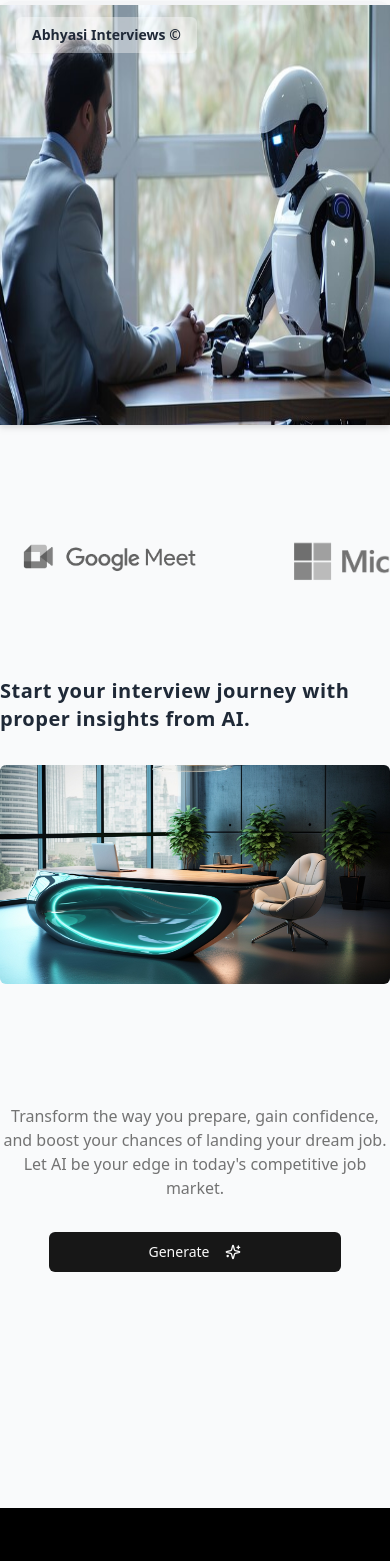
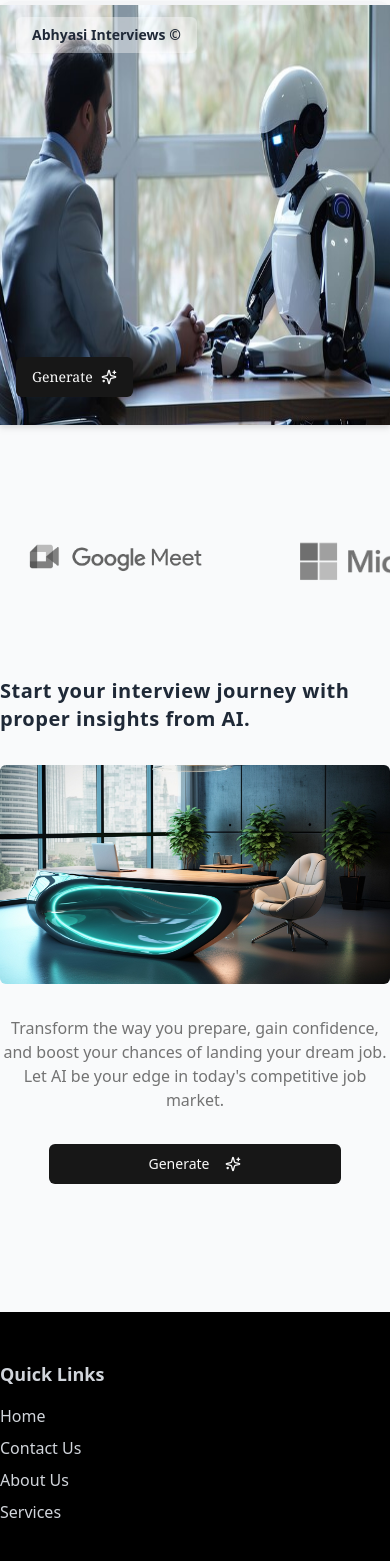
Before and after one commit to Gcvishwas/Abhyasi, a React (Vite) app: page / in a window 390 px wide. Shown: the part 432-1993 px from the top of the page. Built offline with nearby package versions, Linux system fonts and the light colour scheme; no server answers.

Commit message:
Basic amends

```diff
--- a/src/routes/home.tsx
+++ b/src/routes/home.tsx
@@ -57,9 +57,9 @@ const HomePage = () => {
                     <div className="absolute top-4 left-4 px-4 py-2 rounded-md bg-white/40 text-gray-800 text-sm font-semibold backdrop-blur-none">
                         Abhyasi Interviews &copy;
                     </div>
-                    <div className="hidden md:block absolute bottom-4 right-4 w-80 px-4 py-2 rounded-md bg-white/70 text-gray-600 text-sm font-serif backdrop-blur-none">
-                        <h2 className="text-neutral-800 font-semibold">Developer</h2>
-                        <p className="text-sm text-neutral-600">
+                    <div className="md:block absolute bottom-4 md:right-4  w-80 px-4 py-2 rounded-md md:bg-white/70 text-gray-600 text-sm font-serif backdrop-blur-none">
+                        <h2 className="hidden md:block text-neutral-800 font-semibold">Developer</h2>
+                        <p className="hidden md:block ktext-sm text-neutral-600">
                             You can practice coding interviews with AI. It will help you to improve your coding skills and get ready for the real world.
                         </p>
                         <Link to={"/generate"} className="w-full">
@@ -87,14 +87,14 @@ const HomePage = () => {
                 <h2 className="tracking-wide text-xl text-gray-800 font-semibold">
                     Start your interview journey with proper insights from AI.
                 </h2>
-                <div className=" grid grid-cols-1 md:grid-cols-5 gap-3">
+                <div className=" grid grid-cols-1 md:grid-cols-5 gap-8 md:gap-3">
                     <div className="col-span-1 md:col-span-3">
                         <img src="/assets/img/office.jpg"
                             alt=""
                             className="w-full max-h-96 rounded-md object-cover" />
                     </div>
 
-                    <div className=" col-span-1 md:col-span-2 gap-8 max-h-96 min-h-96 flex flex-col items-center justify-center text-center">
+                    <div className=" col-span-1 md:col-span-2 gap-8 md:gap-8 max-h-96 md:min-h-96 flex flex-col items-center justify-center text-center">
 
                         <p className="text-center text-muted-foreground">
                             Transform the way you prepare, gain confidence, and boost your
```
